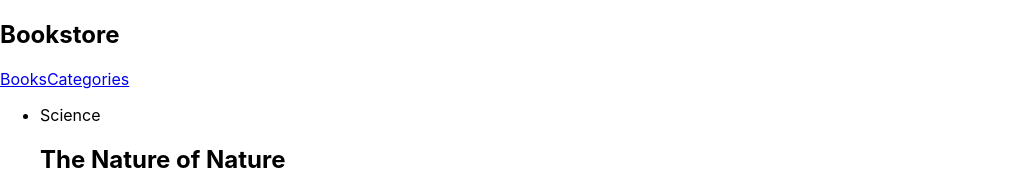
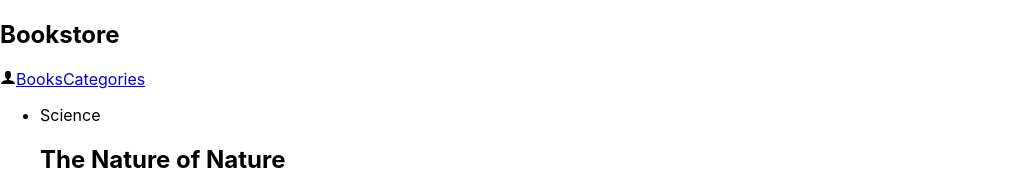
Before and after one commit to AckonSamuel/bookstore-cms, a React (Create React App) app: page / in a window 1280 px wide. Shown: the top 170 px of the page, without its empty margins (0-1013 px from the left). Built offline with nearby package versions, Linux system fonts and the light colour scheme.

Commit message:
Add ImUser icon

```diff
--- a/src/components/NavBar.js
+++ b/src/components/NavBar.js
@@ -1,9 +1,11 @@
 import React from 'react';
 import { Link } from 'react-router-dom';
+import { ImUser } from 'react-icons/im';
 
 const Navbar = () => (
     <nav>
         <h1 id="logo">Bookstore</h1>
+        <ImUser />
         <>
         <Link to="/">Books</Link>
         <Link to="/categories">Categories</Link>
```
